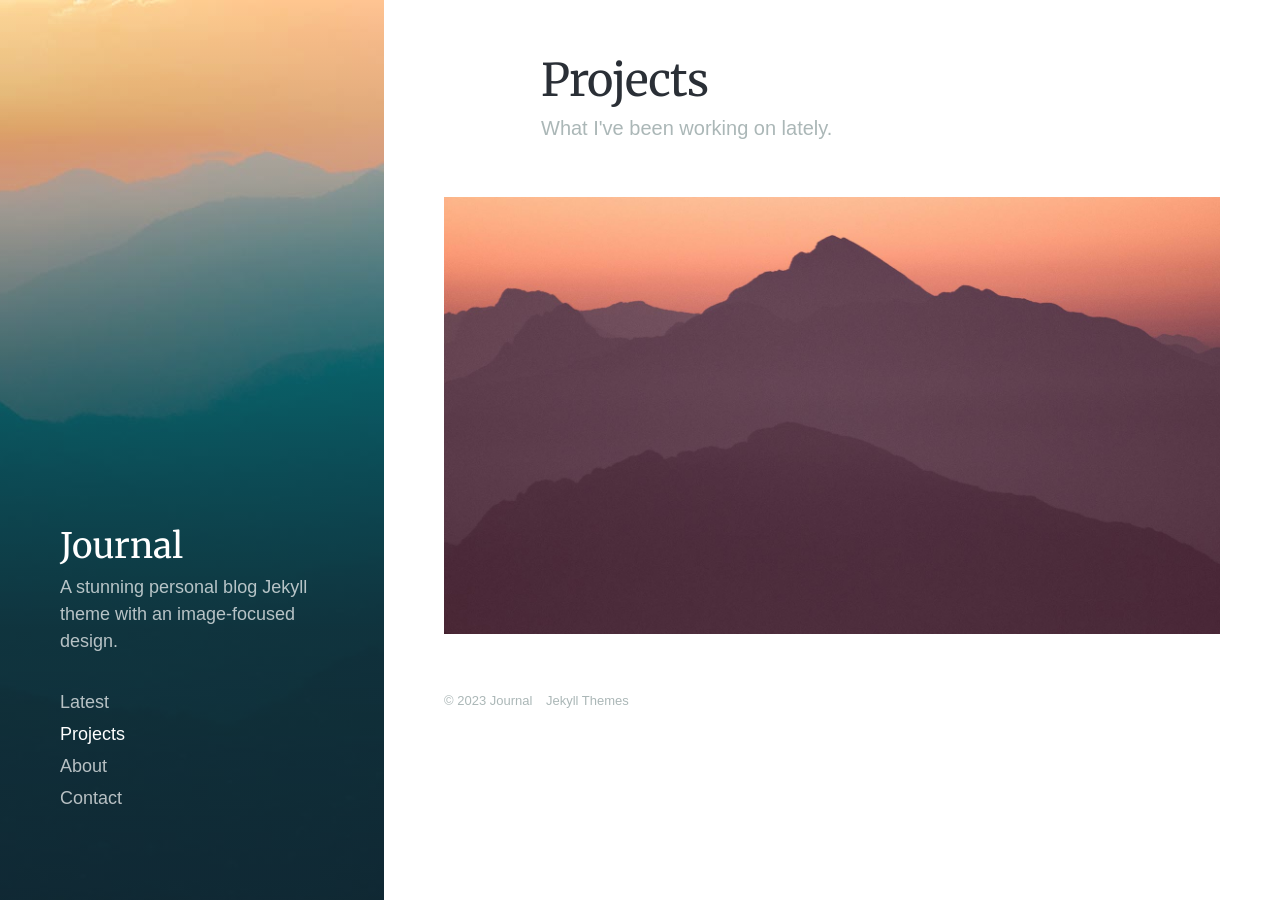
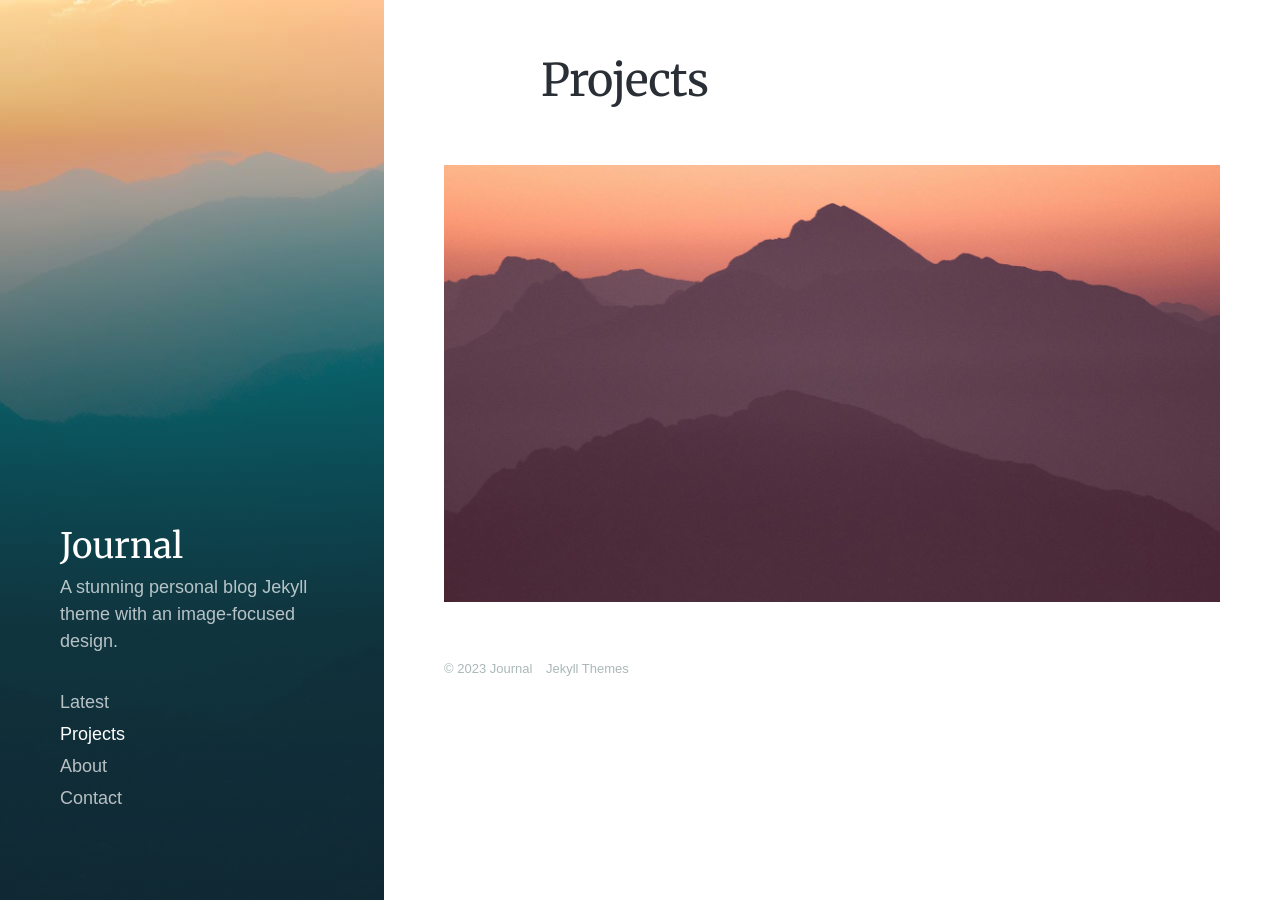
Before and after one commit to SocialInteractionLab/socialinteractionlab.github.io, a Jekyll site: the page built from projects/index.html, in a window 1280 px wide. Built offline with Jekyll 4.4.1, drawn with Linux system fonts in a browser that asks for light colours; nearby versions of some CDN libraries; some web fonts are replaced.

Commit message:
Update index.html

```diff
--- a/projects/index.html
+++ b/projects/index.html
@@ -1,8 +1,8 @@
 ---
 layout: default
 title: Projects
-subtitle: What I've been working on lately.
-description: Journal is a stunning personal blog Jekyll theme with an image-focused design.
+subtitle:
+description:
 featured_image: /images/demo/demo-landscape.jpg
 ---
 
```
